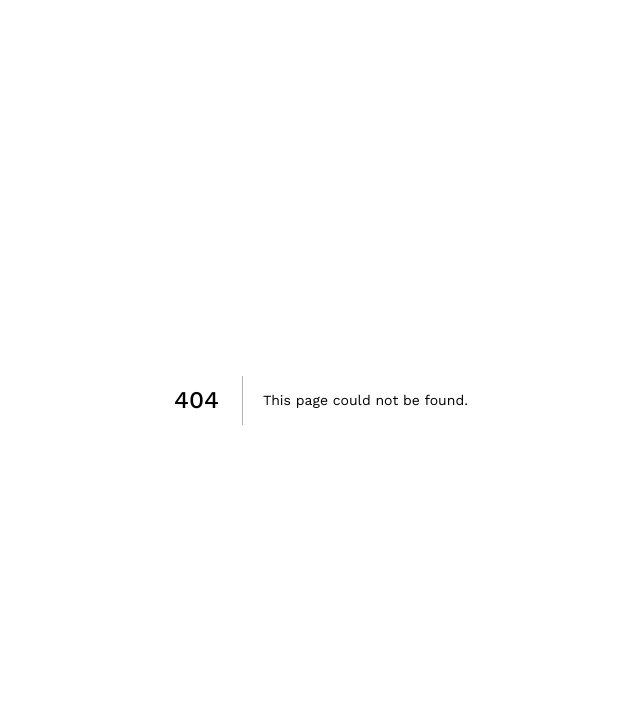
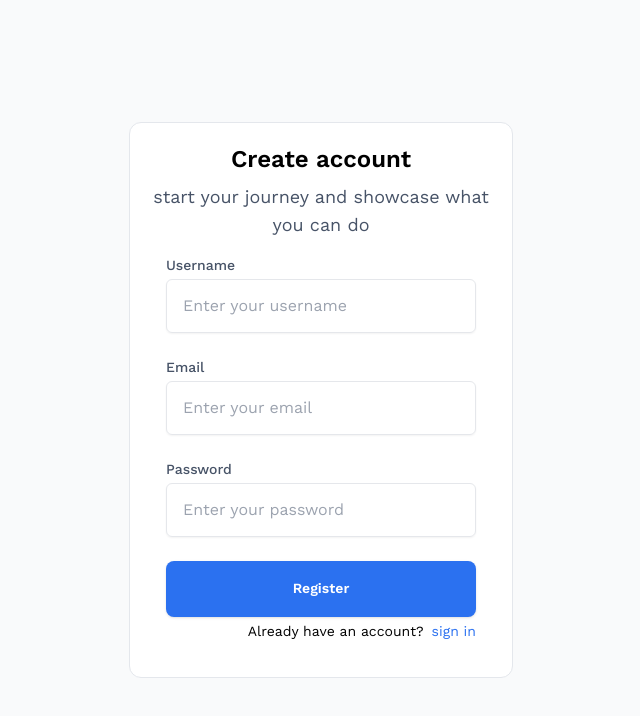
Before and after one commit to Skills-Challenge/Edtech-Frontend, a Next.js app: page /auth/signup in a window 1280 px wide. Before the commit this address had no page. Shown: the top 716 px of the page, without its empty margins (319-959 px from the left). Built offline with nearby package versions, Linux system fonts and the light colour scheme.

Commit message:
feat:add auth pages

```diff
--- /dev/null
+++ b/app/(auth)/auth/layout.tsx
@@ -0,0 +1,16 @@
+import React, { ReactNode } from "react";
+
+type props = {
+  children: ReactNode;
+};
+const layout = ({ children }: props) => {
+  return (
+    <div className="flex justify-center items-center bg-body h-screen">
+      <div className="w-[90%] sm:w-[80%] md:w-[30%] bg-white rounded-xl border border-border">
+        {children}
+      </div>
+    </div>
+  );
+};
+
+export default layout;
--- /dev/null
+++ b/app/(auth)/auth/login/page.tsx
@@ -0,0 +1,78 @@
+"use client";
+
+import ComponentHeader from "@/components/common/ComponentHeader";
+import FormInput from "@/components/common/form/FormInput";
+import { Button } from "@/components/ui/Button";
+import { zodResolver } from "@hookform/resolvers/zod";
+import Link from "next/link";
+import React from "react";
+import { useForm } from "react-hook-form";
+import { z } from "zod";
+
+const loginSchema = z.object({
+  email: z.string().email().min(1, "enter a valid email"),
+  password: z.string().min(1, "password is required"),
+});
+const page = () => {
+  const {
+    register,
+    handleSubmit,
+    formState: { errors },
+  } = useForm({
+    resolver: zodResolver(loginSchema),
+    defaultValues: {
+      email: "",
+      password: "",
+    },
+  });
+
+  const onSubmit = (data: any) => {
+    console.log(data);
+  };
+  return (
+    <div className="p-5">
+      <div>
+        <ComponentHeader
+          heading="Sign in"
+          subHeading="sign in to take on the current challenges"
+          center
+        />
+      </div>
+      <form
+        onSubmit={handleSubmit(onSubmit)}
+        className="p-4 flex flex-col gap-6"
+      >
+        <FormInput
+          name="email"
+          label="Email"
+          register={register}
+          placeholder="Enter your email"
+          error={errors.email && errors?.email.message}
+        />
+        <FormInput
+          name="password"
+          label="Password"
+          register={register}
+          placeholder="Enter your password"
+          error={errors.password && errors?.password.message}
+        />
+        <div className="flex flex-col gap-1">
+          <Button
+            type="submit"
+            className="py-4 w-full text-white font-semibold leading-[23.5px] rounded-lg"
+          >
+            Register
+          </Button>
+          <div className="flex items-center justify-end gap-2">
+            <h2 className="text-sm">Don't have an account?</h2>
+            <Link href={"/auth/signup"} className="text-primary text-sm">
+              sign up
+            </Link>
+          </div>
+        </div>
+      </form>
+    </div>
+  );
+};
+
+export default page;
--- /dev/null
+++ b/app/(auth)/auth/signup/page.tsx
@@ -0,0 +1,91 @@
+"use client";
+
+import ComponentHeader from "@/components/common/ComponentHeader";
+import FormInput from "@/components/common/form/FormInput";
+import { Button } from "@/components/ui/Button";
+import { zodResolver } from "@hookform/resolvers/zod";
+import Link from "next/link";
+import React from "react";
+import { useForm } from "react-hook-form";
+import { z } from "zod";
+
+const registerSchema = z.object({
+  username: z
+    .string()
+    .min(3, "enter a longer username")
+    .max(30, "enter a smaller username"),
+  email: z.string().email().min(1, "enter a valid email"),
+  password: z.string().min(1, "password is required"),
+});
+
+const page = () => {
+  const {
+    register,
+    handleSubmit,
+    formState: { errors },
+  } = useForm({
+    resolver: zodResolver(registerSchema),
+    defaultValues: {
+      username: "",
+      email: "",
+      password: "",
+    },
+  });
+
+  const onSubmit = (data: any) => {
+    console.log(data);
+  };
+  return (
+    <div className="p-5">
+      <div>
+        <ComponentHeader
+          heading="Create account"
+          subHeading="start your journey and showcase what you can do"
+          center
+        />
+      </div>
+      <form
+        onSubmit={handleSubmit(onSubmit)}
+        className="p-4 flex flex-col gap-6"
+      >
+        <FormInput
+          name="username"
+          label="Username"
+          register={register}
+          placeholder="Enter your username"
+          error={errors.username && errors?.username.message}
+        />
+        <FormInput
+          name="email"
+          label="Email"
+          register={register}
+          placeholder="Enter your email"
+          error={errors.email && errors?.email.message}
+        />
+        <FormInput
+          name="password"
+          label="Password"
+          register={register}
+          placeholder="Enter your password"
+          error={errors.password && errors?.password.message}
+        />
+        <div className="flex flex-col gap-1">
+          <Button
+            type="submit"
+            className="py-4 w-full text-white font-semibold leading-[23.5px] rounded-lg"
+          >
+            Register
+          </Button>
+          <div className="flex items-center justify-end gap-2">
+            <h2 className="text-sm">Already have an account?</h2>
+            <Link href={"/auth/login"} className="text-primary text-sm">
+              sign in
+            </Link>
+          </div>
+        </div>
+      </form>
+    </div>
+  );
+};
+
+export default page;
```
